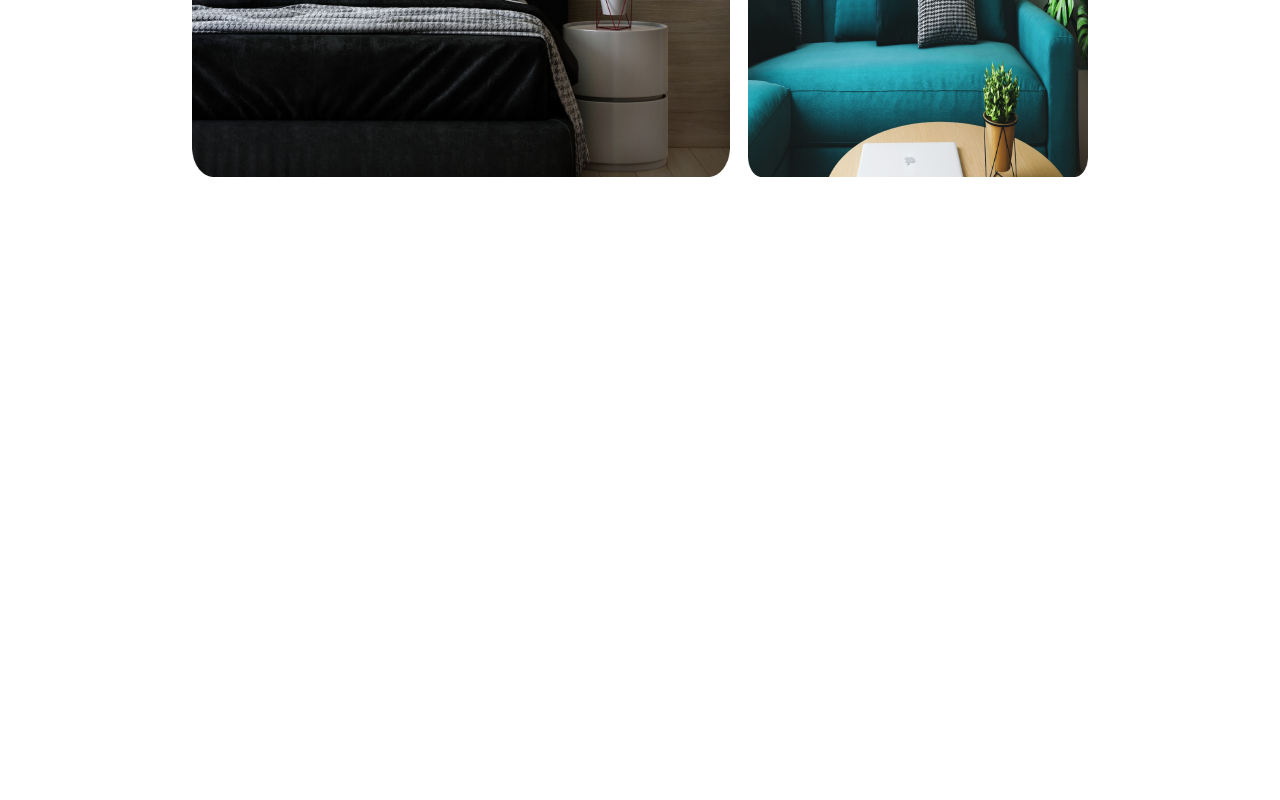
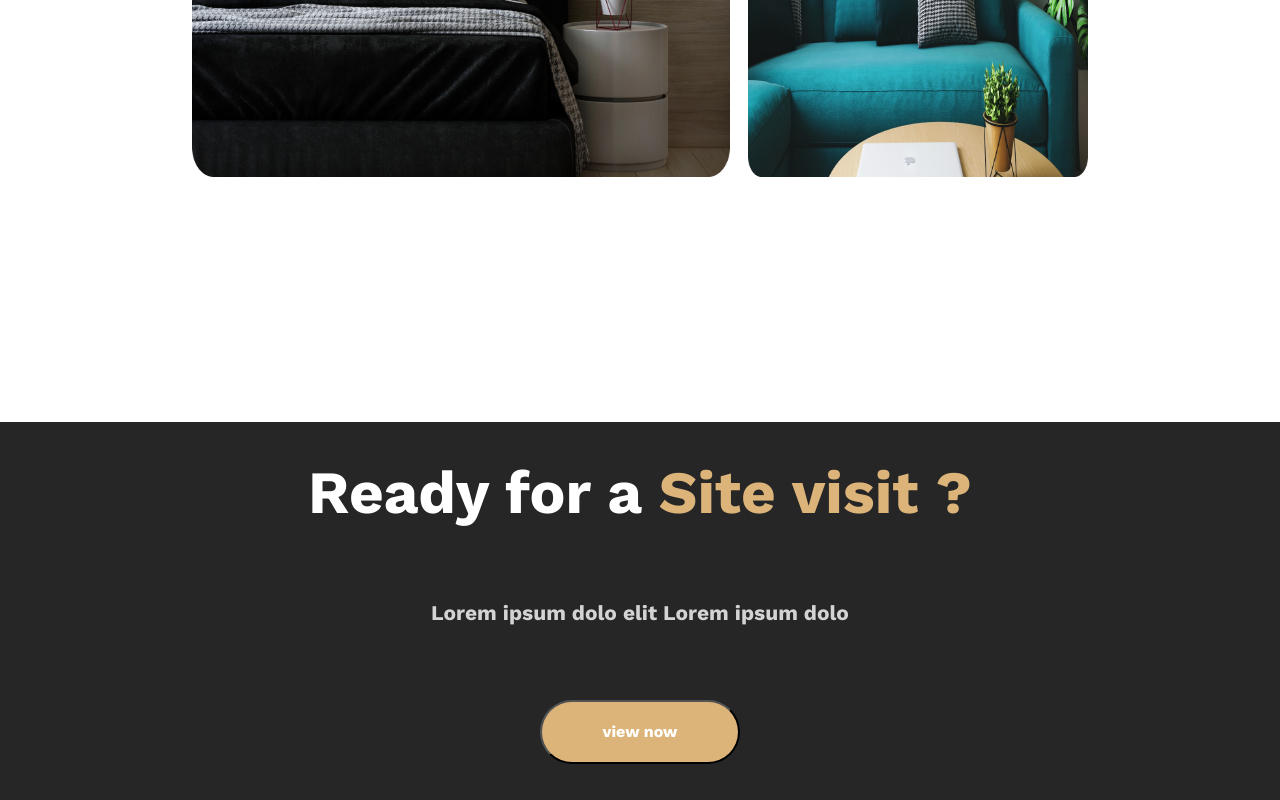
Before and after one commit to Aleksi777/Homework-7, a plain HTML site: page index.html in a window 1280 px wide. Shown: the part 2750-3550 px from the top of the page. Before the commit the page ends 3172 px from the top, so only its background shows below. Drawn offline with Linux system fonts and the light colour scheme.

Commit message:
add.footer

```diff
--- a/css/style.css
+++ b/css/style.css
@@ -228,3 +228,44 @@ justify-content: space-between;
 
 }
 /*დამთავრდა SECTION3*/
+
+
+/*დაიწყო FOOTER*/
+footer{
+    width: 100%;
+    height: 378px;
+    background: #262626;
+    display: flex;
+    flex-direction: column;
+    align-items: center;
+    justify-content: space-around;
+}
+.first_title{
+    font-family: 'Work Sans';
+    font-style: normal;
+    font-weight: 600;
+    font-size: 60px;
+    line-height: 70px;
+    color: #FFFFFF;
+}
+.Lorem{
+    font-family: 'Work Sans';
+    font-style: normal;
+    font-weight: 400;
+    font-size: 20.9431px;
+    line-height: 130%;
+color: rgba(255, 255, 255, 0.8);
+}
+.view{
+    width: 200px;
+    height: 64px;
+    background: #DCB47A;
+    border-radius: 60px;
+    color: #FFFFFF;
+    font-family: 'Work Sans';
+font-style: normal;
+font-weight: 700;
+font-size: 16px;
+line-height: 120%;
+}
+/*დამთავრდა FOOTER*/
--- a/index.html
+++ b/index.html
@@ -98,7 +98,9 @@
 
         <!--დაიწყო FOOTER-->
         <footer>
-
+            <h1 class="first_title">Ready for a <span style="color: #DCB47A">Site visit ?</span> </h1>
+            <p class="Lorem">Lorem ipsum dolo elit Lorem ipsum dolo</p>
+            <button class="view">view now</button>
         </footer>
 
         <!--დაიწყო FOOTER-->
```
